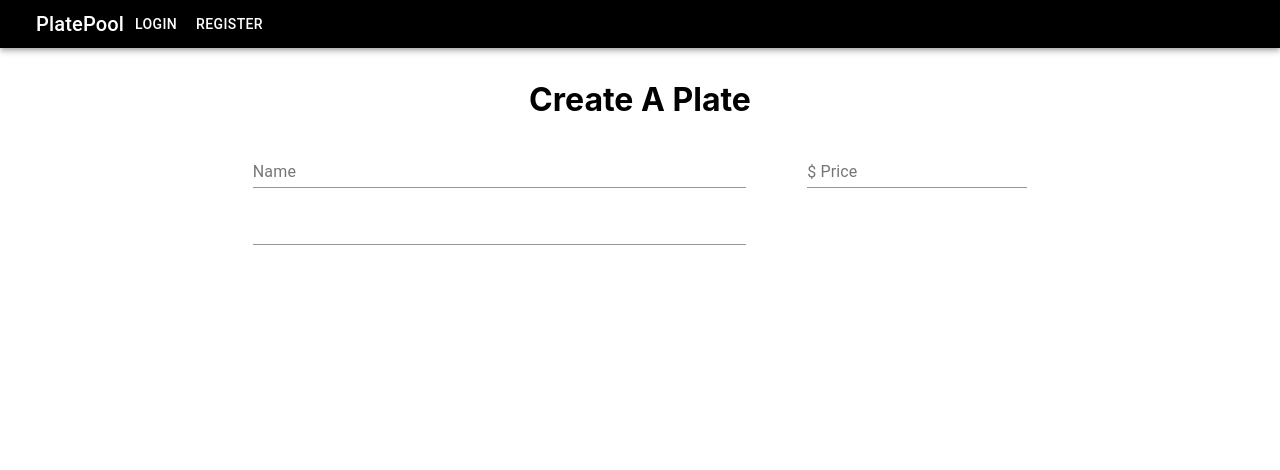
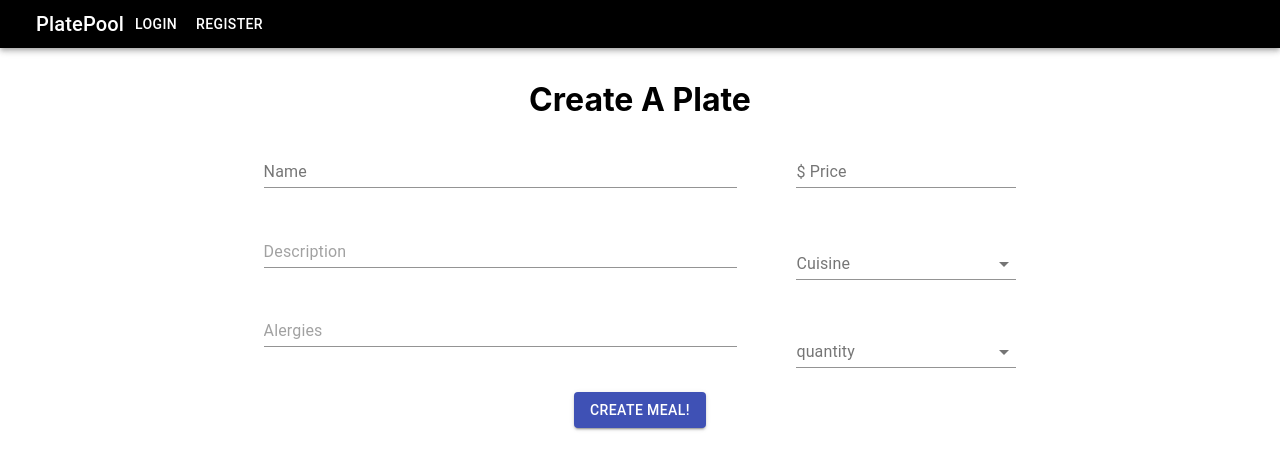
Before and after one commit to jrluecke95/PlatePool, a React (Create React App) app in the folder client/: page /CreatePlate in a window 1280 px wide. Shown: the top 470 px of the page. Built offline with nearby package versions, Linux system fonts and the light colour scheme.

Commit message:
Made base model of create a plate page and hoooked it up to the backend

```diff
--- a/client/src/components/CreatePlateSection.js
+++ b/client/src/components/CreatePlateSection.js
@@ -1,23 +1,136 @@
-import { FormControl, Input, InputLabel, TextField } from '@material-ui/core';
-import React from 'react'
+import { Button, FormControl, Input, InputLabel, MenuItem, TextField } from '@material-ui/core';
+import React, { useState } from 'react'
 
 const CreatePlateSection = () => {
     // name, price,
     // description,
     // cuisine, quantity, alergenInfo
+
+    const [form, setForm] = useState({
+        name: '',
+        price: '',
+        description: '',
+        cuisine: '',
+        allergies: '',
+        quantity: ''
+    })
+
+    const handleSubmit = (e) => {
+        e.preventDefault()
+        fetch('/api/v1/plates/create', {
+            method: 'POST',
+            headers: {
+                'Content-Type': 'application/json',
+            },
+            body: JSON.stringify({
+                name: form.name,
+                price: form.price,
+                description: form.description,
+                cuisine: form.cuisine,
+                allergenInfo: form.allergenInfo,
+                quantity: form.quantity
+            }),
+        })
+            .then(res => res.json())
+            .then(data => {
+                if (data.error) {
+                    alert(data.error)
+                } else {
+                    alert('User Created Meal Successfully')
+                }
+            })
+    }
+
+    const handleChange = (e) => {
+        setForm({
+            ...form,
+            [e.target.name]: e.target.value
+        })
+    }
+
+
+    const cuisines = [
+        {
+           name: 'Asian'
+        },{
+            name: 'American'
+        },{
+            name: 'Italian'
+        },{
+            name: 'Mexican'
+        },{
+            name: 'Breakfast'
+        },{
+            name: 'French'
+        },{
+            name: 'African'
+        },{
+            name: 'BBQ'
+        },{
+            name: 'Brazillian'
+        },{
+            name: 'Jamaican'
+        }
+    ]
+
+    const quantities = [
+        {
+            number: 1
+        },{
+            number: 2
+        },{
+            number: 3
+        },{
+            number: 4
+        },{
+            number: 5
+        },{
+            number: 6
+        },{
+            number: 7
+        },{
+            number: 8
+        },{
+            number: 9
+        },{
+            number: 10
+        }
+    ]
+
     return (
         <div>
             <h1>Create A Plate</h1>
-            <form>
+            <form onSubmit={handleSubmit}>
                 <FormControl style={{marginRight: '5%', width: '40%'}}>
                     <InputLabel>Name</InputLabel>
-                    <Input />
-                    <TextField multiline row={4} style={{marginTop: '5%'}} />
+                    <Input onChange={handleChange} name="name" value={form.name} />
+                    <TextField onChange={handleChange} name="description" value={form.description} multiline row={4} style={{marginTop: '10%'}} placeholder="Description"/>
+                    <TextField onChange={handleChange} name="allergenInfo" value={form.allergenInfo} style={{marginTop: '10%'}} placeholder="Alergies" />
                 </FormControl>
                 <FormControl>
                     <InputLabel>$ Price</InputLabel>
-                    <Input />
+                    <Input onChange={handleChange} name="price" value={form.price} />
+                    <TextField onChange={handleChange} value={form.cuisine} name="cuisine" style={{marginTop: '20%'}} select id="standard-select-state" label="Cuisine">
+                        {
+                            cuisines.map((cuisine) => (
+                                <MenuItem key={cuisine.name} value={cuisine.name}>
+                                    {cuisine.name}
+                                </MenuItem>
+                            ))
+                        }
+                    </TextField>
+                    <TextField onChange={handleChange} name="quantity" value={form.quantity} style={{marginTop: '18%'}} select id="standard-select-state" label="quantity">
+                        {
+                            quantities.map((quantity) => (
+                                <MenuItem key={quantity.number} value={quantity.number}>
+                                    {quantity.number}
+                                </MenuItem>
+                            ))
+                        }
+                    </TextField>
                 </FormControl>
+                <br />
+                <Button type="submit" style={{ marginTop: '2%' }} variant="contained" color="primary">Create Meal!</Button>
             </form>
         </div>
     )
--- a/client/src/pages/CreatePlate.js
+++ b/client/src/pages/CreatePlate.js
@@ -1,11 +1,12 @@
+import { Container } from '@material-ui/core';
 import React from 'react'
 import CreatePlateSection from '../components/CreatePlateSection'
 
 const CreatePlate = () => {
     return (
-        <div>
+        <Container>
             <CreatePlateSection />
-        </div>
+        </Container>
     )
 }
 
```
